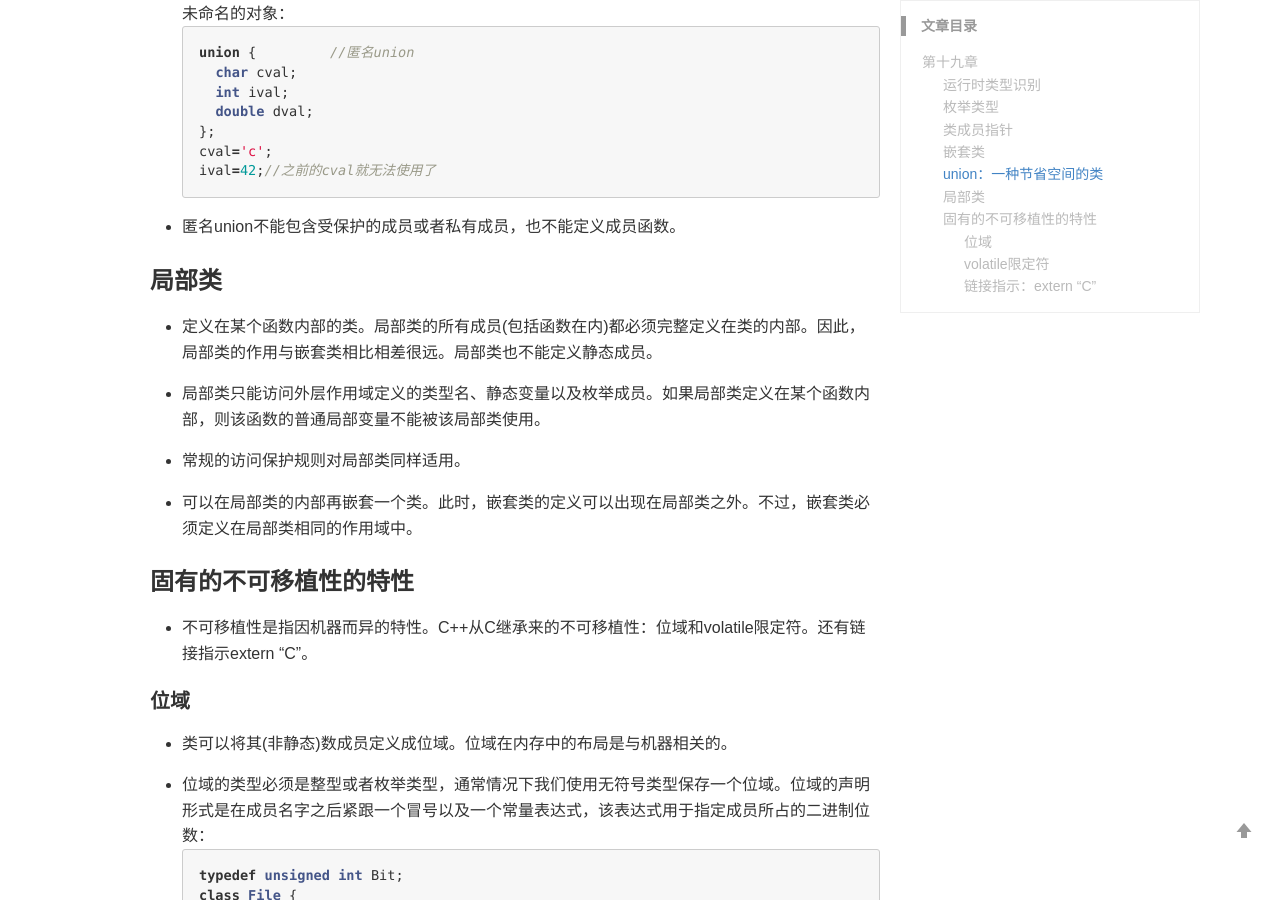
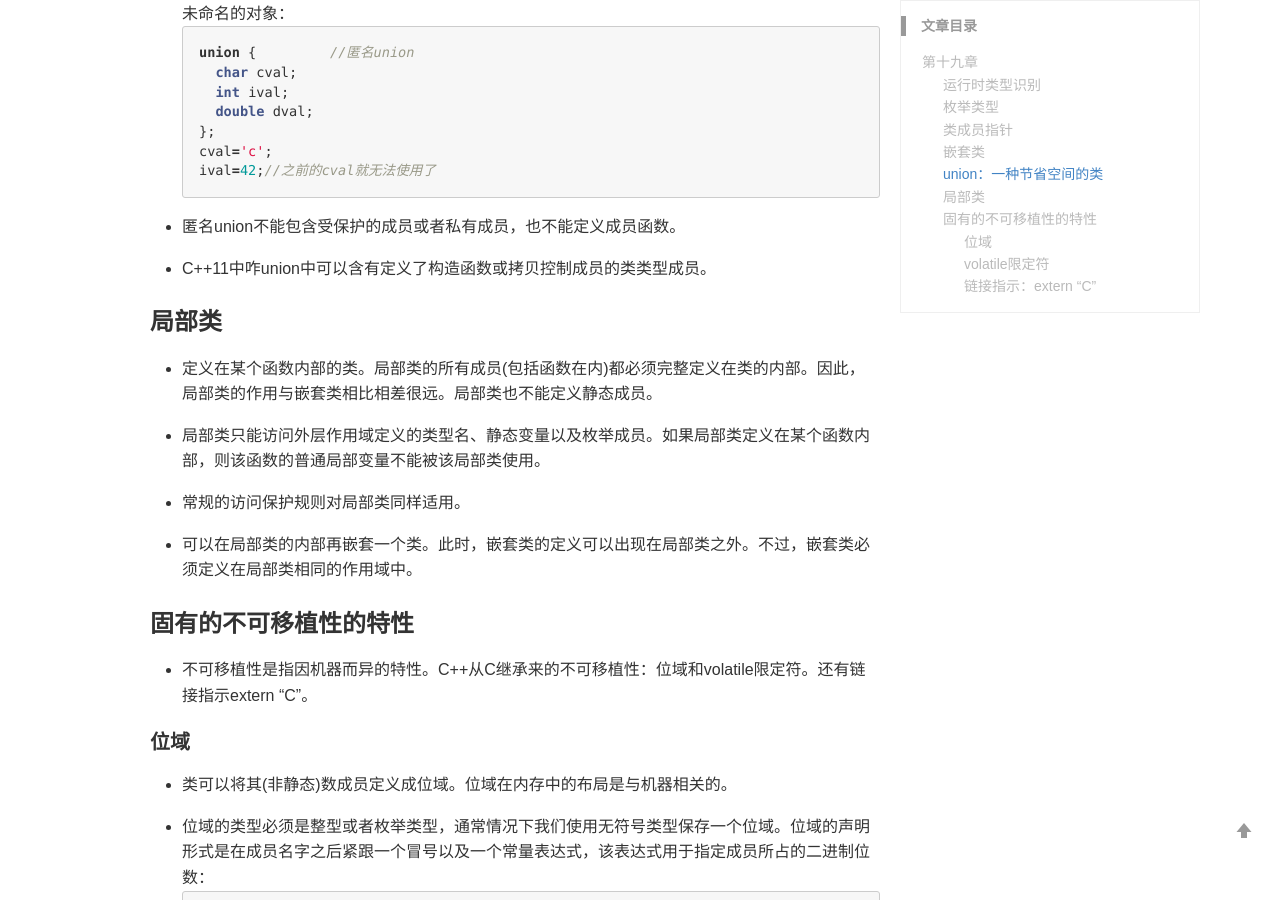
Before and after one commit to demon0612/demon0612.github.io, a Jekyll site: the page built from _posts/2019-06-17-C++Primer-chap19.md, in a window 1280 px wide and 900 px high, scrolled down 3092 px. Built offline with Jekyll 4.4.1, drawn with Linux system fonts in a browser that asks for light colours; comment, search, counter and statistics services are not loaded.

Commit message:
fix chap19

```diff
--- a/_posts/2019-06-17-C++Primer-chap19.md
+++ b/_posts/2019-06-17-C++Primer-chap19.md
@@ -121,10 +121,7 @@ ival=42;//之前的cval就无法使用了
 
 - 匿名union不能包含受保护的成员或者私有成员，也不能定义成员函数。
 
-
-
-
-
+- C++11中咋union中可以含有定义了构造函数或拷贝控制成员的类类型成员。
 
 ### 局部类
 
```
